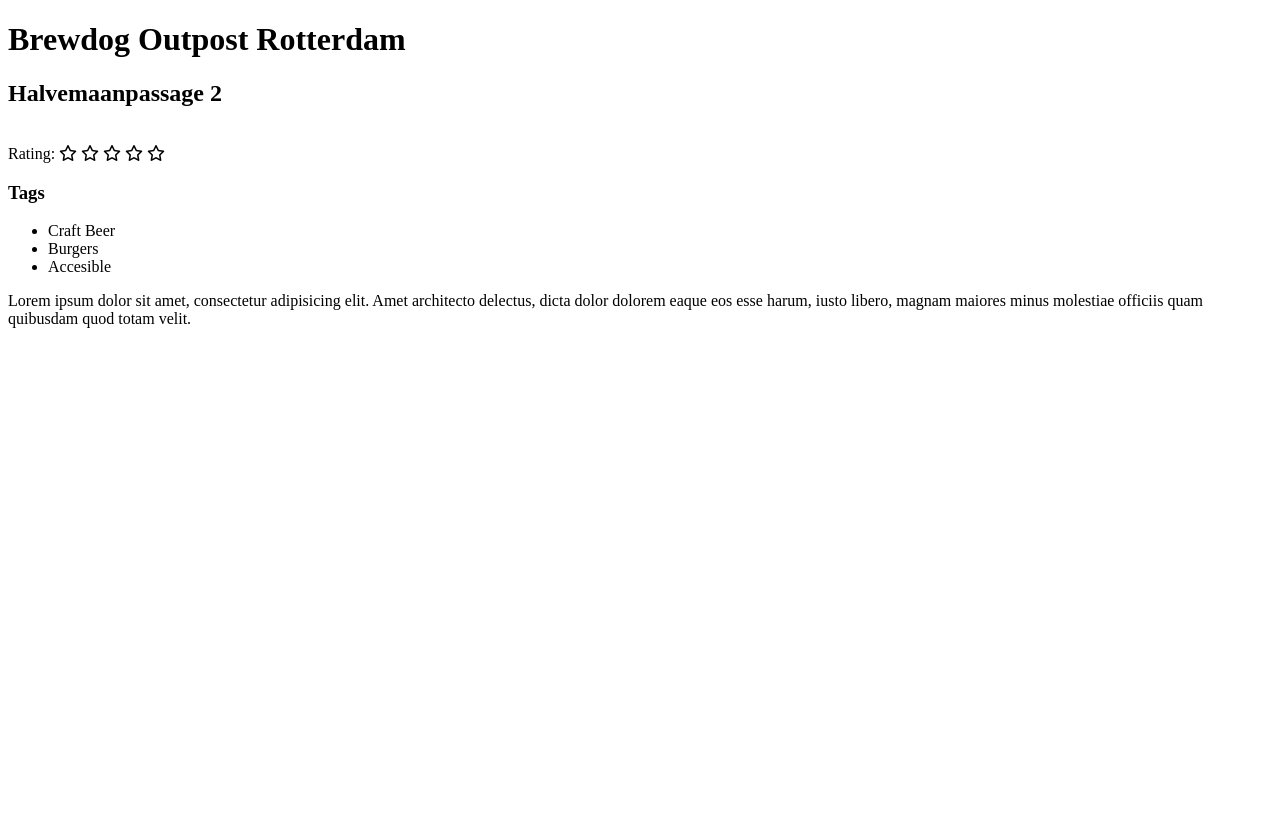
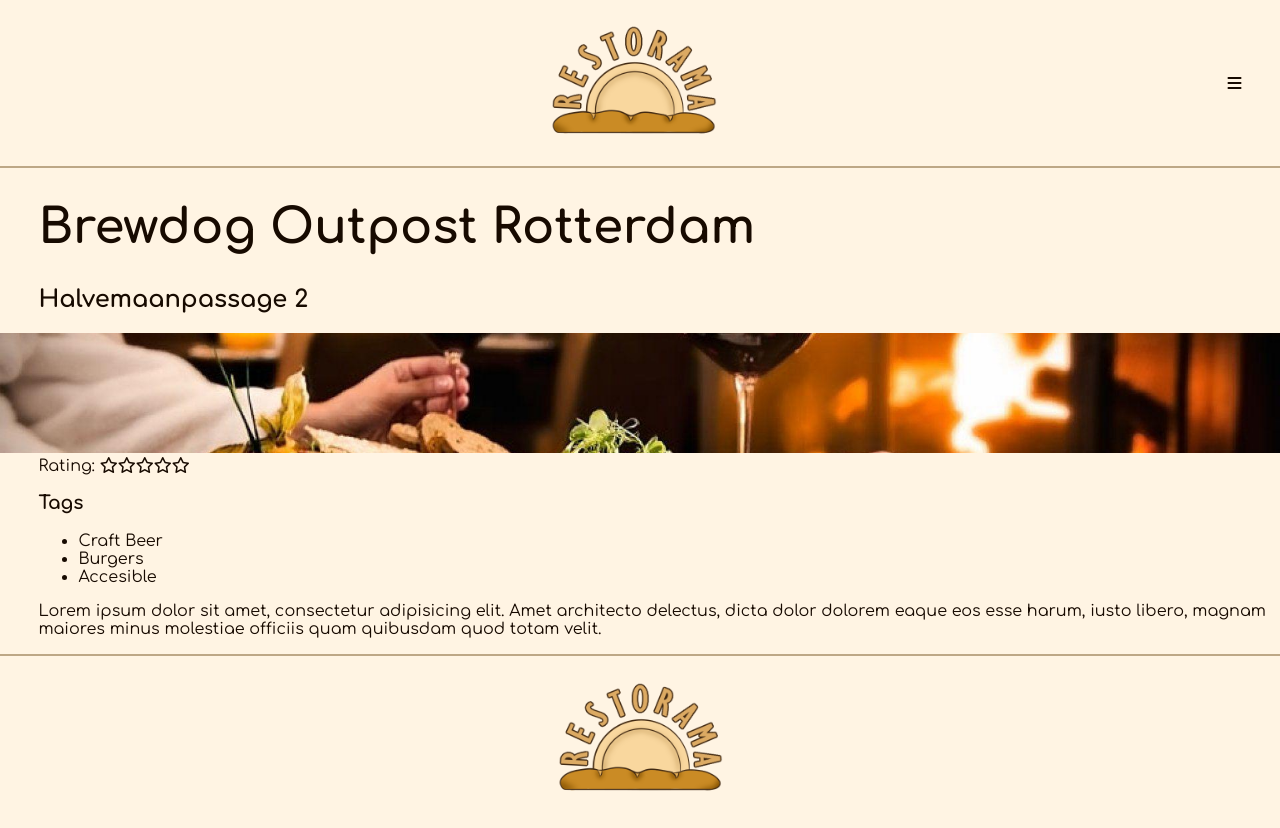
Before and after one commit to mottofurui/cle3-blog, a PHP site: page /restaurant.html in a window 1280 px wide. Before the commit the page ends 328 px from the top, so only its background shows below. Run offline with PHP 8.4, Linux system fonts and the light colour scheme; some libraries are stand-ins or nearby versions.

Commit message:
start of css restaurant overview

```diff
--- a/css/main-styles.css
+++ b/css/main-styles.css
@@ -1,6 +1,6 @@
 /* body-styles */
 body {
-    margin: 0;
+    margin: auto;
     background-color: #fff4e3;
     font-family: Comfortaa, sans-serif;
     color: #170a00;
--- /dev/null
+++ b/css/restoview.css
@@ -0,0 +1,19 @@
+h1 {
+    font-size: 3rem;
+    margin-left: 3vw;
+}
+
+h2 {
+    margin-left: 3vw;
+}
+
+.panorama img {
+    height: 15vh;
+    width: 100vw;
+    object-fit: cover;
+}
+
+main {
+    margin-left: 3vw;
+    min-height: 0;
+}
--- a/restaurant.html
+++ b/restaurant.html
@@ -5,30 +5,35 @@
     <meta name="viewport"
           content="width=device-width, user-scalable=no, initial-scale=1.0, maximum-scale=1.0, minimum-scale=1.0">
     <meta http-equiv="X-UA-Compatible" content="ie=edge">
+    <link href="https://fonts.googleapis.com/css2?family=Comfortaa:wght@300..700&display=swap" rel="stylesheet">
+    <link rel="stylesheet" href="css/main-styles.css">
+    <link rel="stylesheet" href="css/restoview.css">
     <script src="https://kit.fontawesome.com/915daa22f2.js" crossorigin="anonymous"></script>
-    <title>Document</title>
+    <title>Restaurant naam</title>
 </head>
 <body>
+    <nav>
+        <img class="logo" src="./img/restoramalogo.png" alt="logo">
+        <i class="fa-solid fa-bars"></i>
+    </nav>
     <header>
         <h1>Brewdog Outpost Rotterdam</h1>
         <h2>Halvemaanpassage 2</h2>
-        <img src="">
+        <div class="panorama">
+            <img src="./img/restopanorama.jpg" alt="restaurant">
+        </div>
     </header>
     <main>
         <section>
             <section>
                 <div>Rating:
-                    <i class="fa-regular fa-star"></i>
-                    <i class="fa-regular fa-star"></i>
-                    <i class="fa-regular fa-star"></i>
-                    <i class="fa-regular fa-star"></i>
-                    <i class="fa-regular fa-star"></i>
+                    <i class="fa-regular fa-star"></i><i class="fa-regular fa-star"></i><i class="fa-regular fa-star"></i><i class="fa-regular fa-star"></i><i class="fa-regular fa-star"></i>
                 </div>
                 <h3>Tags</h3>
                 <ul>
-                    <li><a>Craft Beer</a></li>
-                    <li><a>Burgers</a></li>
-                    <li><a>Accesible</a></li>
+                    <li>Craft Beer</li>
+                    <li>Burgers</li>
+                    <li>Accesible</li>
                 </ul>
             </section>
         </section>
@@ -37,7 +42,7 @@
         </section>
     </main>
     <footer>
-
+        <img class="logo" src="./img/restoramalogo.png" alt="logo">
     </footer>
 </body>
 </html>
```
Also changed, not shown: img/restopanorama.jpg (added).
